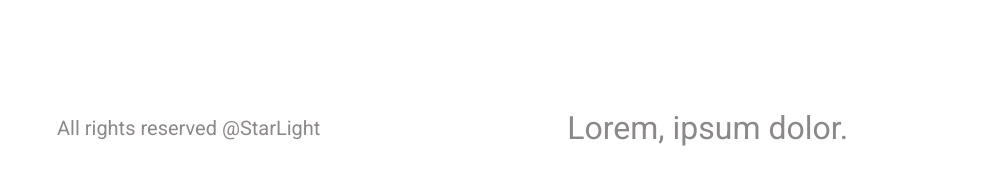
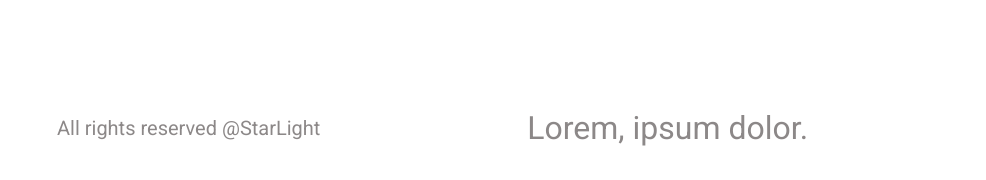
Before and after one commit to elmerd22/fruta---fruto, a plain HTML site: page index.html in a window 1280 px wide. Shown: the part 2364-2544 px from the top of the page, 0-986 px from the left. Drawn offline with Linux system fonts and the light colour scheme.

Commit message:
actualizaciones para responsividad en tablet y mobile ademas de reubicación en los archivos css

```diff
--- a/assets/css/rodapie/rodapie-descripcion.css
+++ b/assets/css/rodapie/rodapie-descripcion.css
@@ -1,7 +1,6 @@
 .rodapie__descripcion{
     display:flex;
     font-size: 2rem;
-    margin-left: 5rem;
     color: #8C8888;
 }
 
```
